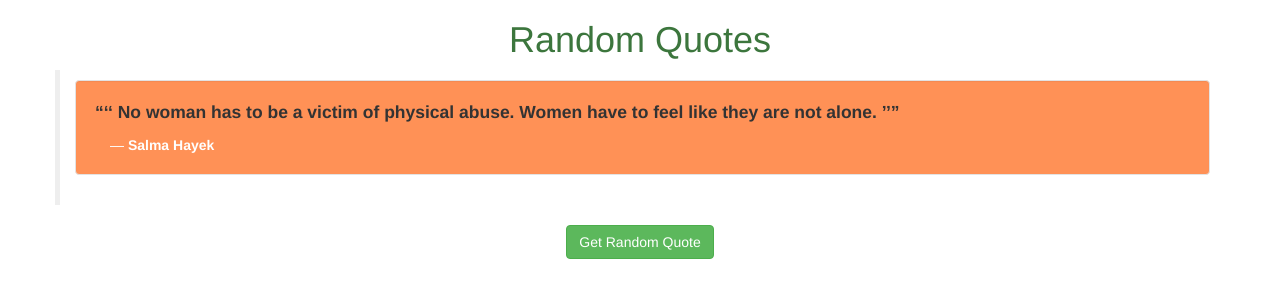
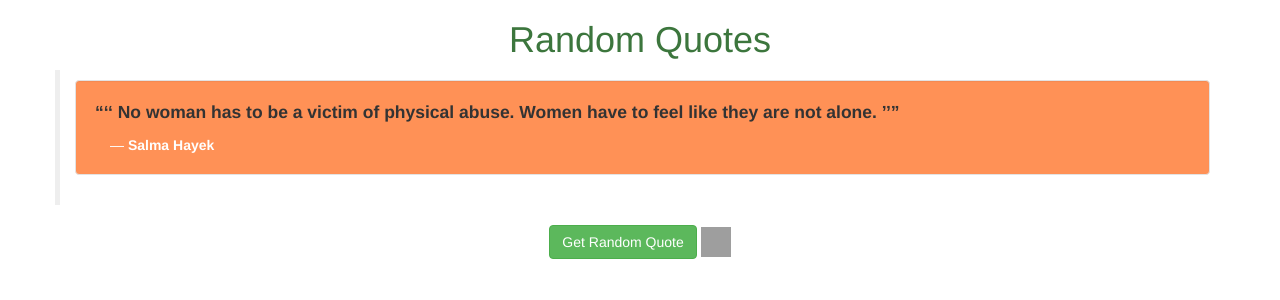
Before and after one commit to NaNdalal-dev/Backend-webapps, a Flask app: page / in a window 1280 px wide. Shown: the top 300 px of the page. Run offline with Flask 2, Linux system fonts and the light colour scheme; some libraries are stand-ins or nearby versions; grey boxes are pictures that could not be loaded.

Commit message:
Update index.html

```diff
--- a/random_quotes/templates/index.html
+++ b/random_quotes/templates/index.html
@@ -50,6 +50,10 @@ le=1.0">
 </blockquote>
 <center>
 <input class="btn btn-success" type="submit" value="Get Random Quote"/>
+
+<a href="https://github.com/NaNdalal-dev/Backend-webapps/tree/main/random_quotes">
+<img  src = "{{ url_for('static',filename='git.jpeg') }}"  width="30" height="30">
+</a>
 </center>
 {% endif %}
 </form>
```
